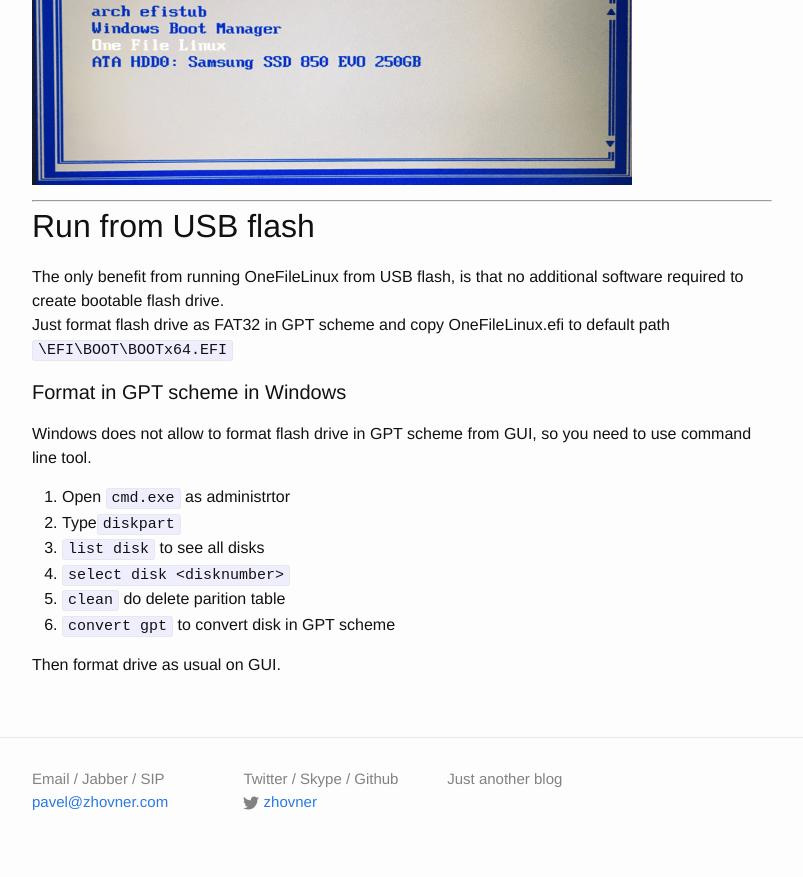
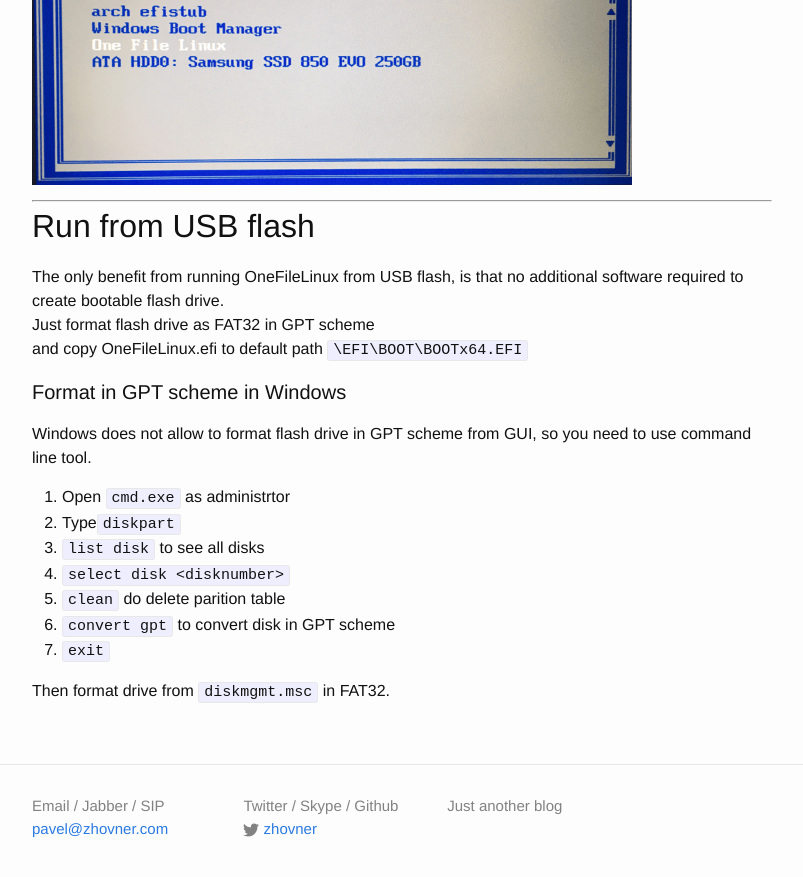
Before and after one commit to zhovner/zhovner.github.com, a Jekyll site: the page built from _posts/2018-03-02-one-file-linux.md, in a window 1280 px wide and 900 px high, scrolled down 2803 px. Shown: the top 877 px of the window, without its empty margins (238-1041 px from the left). Built offline with Jekyll 4.4.1, drawn with Linux system fonts in a browser that asks for light colours; comment, search, counter and statistics services are not loaded.

Commit message:
Updated '_posts/2018-03-02-one-file-linux.md' via CloudCannon

```diff
--- a/_posts/2018-03-02-one-file-linux.md
+++ b/_posts/2018-03-02-one-file-linux.md
@@ -108,10 +108,12 @@ On my ThinkPad X220 I press F12 while power on to open boot menu. Hotkey depends
 
 ## Run from USB flash
 The only benefit from running OneFileLinux from USB flash, is that no additional software required to create bootable flash drive.
-Just format flash drive as FAT32 in GPT scheme and copy OneFileLinux.efi to default path `\EFI\BOOT\BOOTx64.EFI`
+Just format flash drive as FAT32 in GPT scheme
+and copy OneFileLinux.efi to default path `\EFI\BOOT\BOOTx64.EFI`
 
 
 #### Format in GPT scheme in Windows
+
 Windows does not allow to format flash drive in GPT scheme from GUI, so you need to use command line tool.
 1. Open `cmd.exe` as administrtor
 2. Type`diskpart`
@@ -119,5 +121,6 @@ Windows does not allow to format flash drive in GPT scheme from GUI, so you need
 4. `select disk <disknumber>`
 5. `clean` do delete parition table
 6. `convert gpt` to convert disk in GPT scheme
+7. `exit`
 
-Then format drive as usual on GUI.
+Then format drive from `diskmgmt.msc` in FAT32.
```
